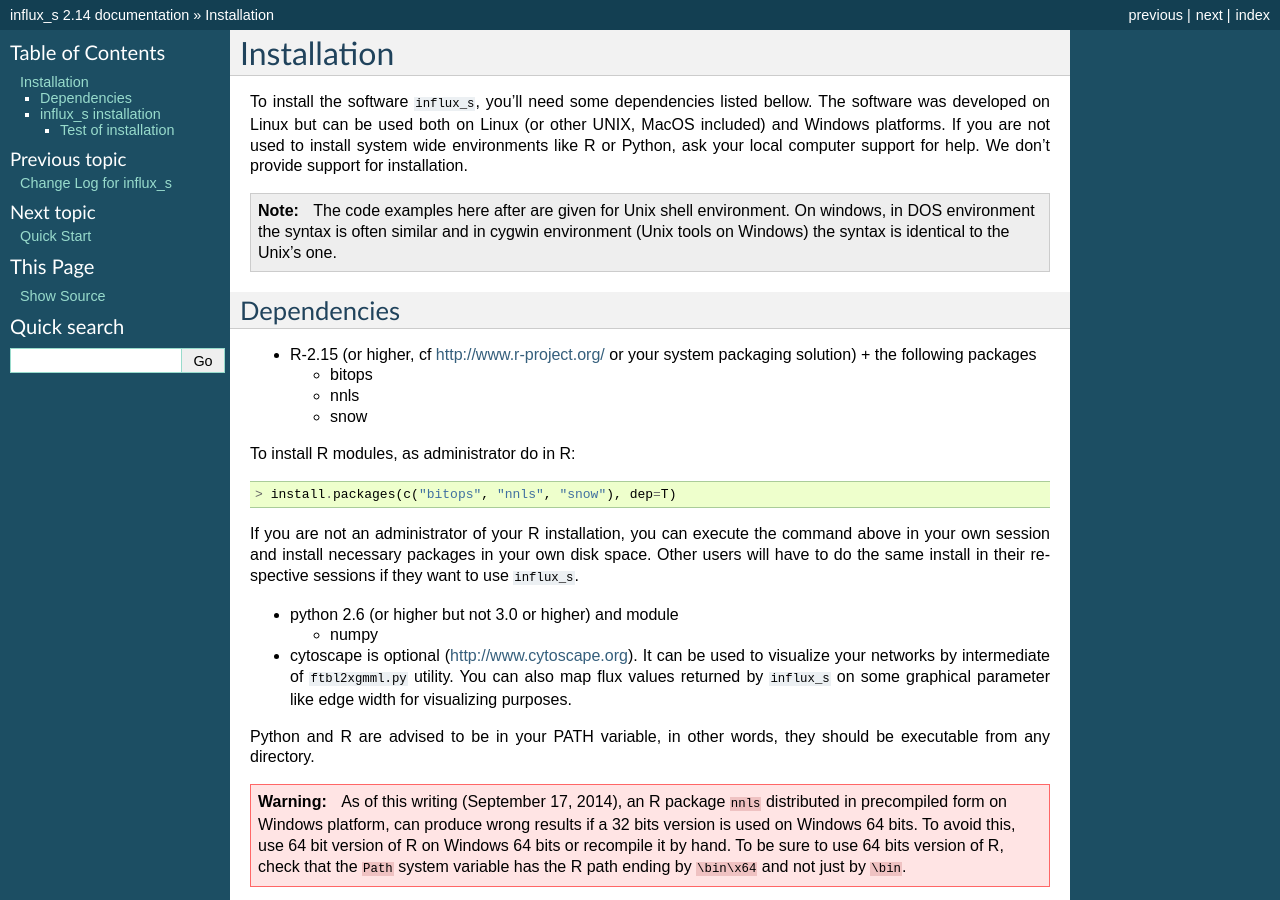
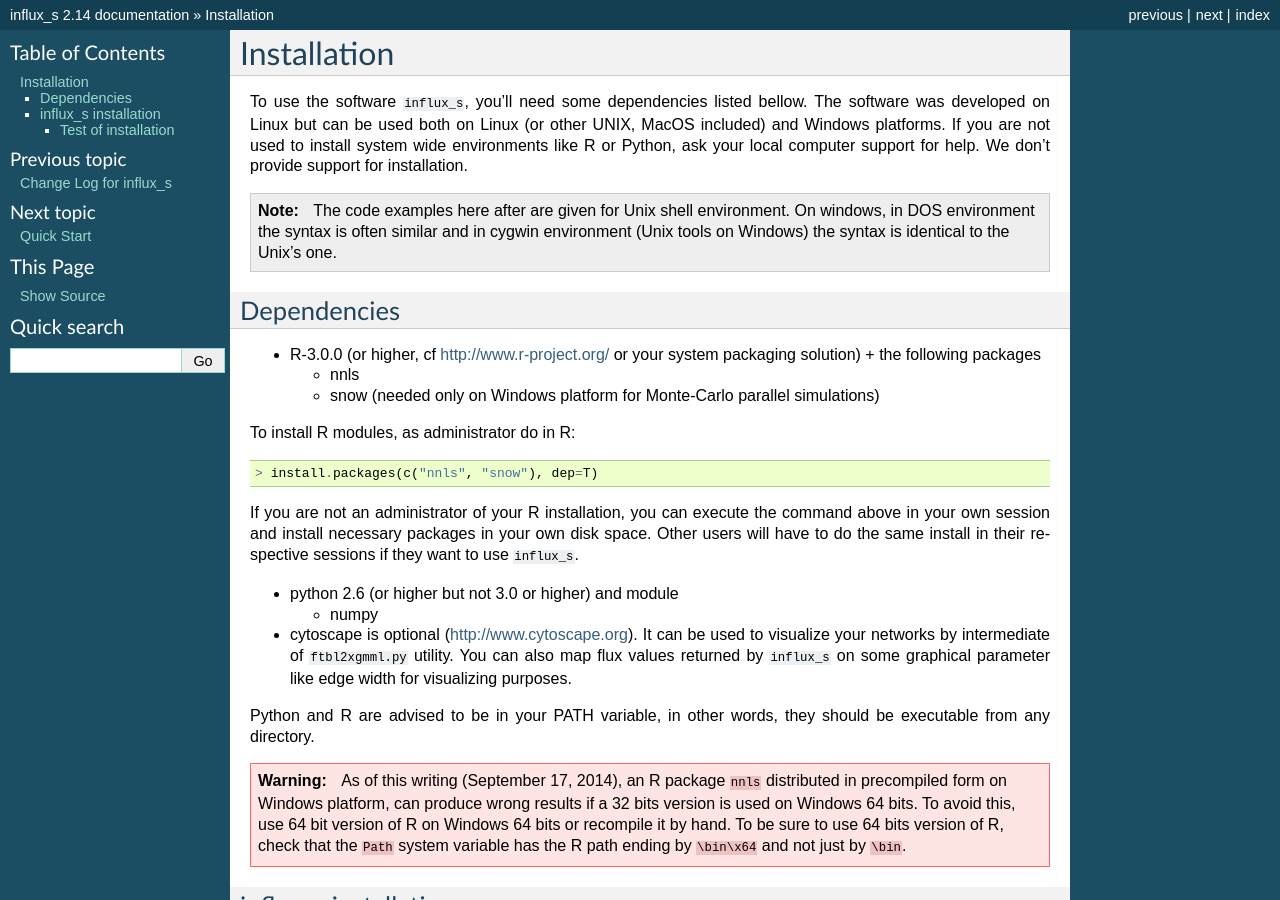
Before and after one commit to sgsokol/influx, a Sphinx documentation site: the page built from doc/install.rst, in a window 1280 px wide and 900 px high. Built offline with Sphinx 7.4.7, drawn with Linux system fonts in a browser that asks for light colours.

Commit message:
updated installation instructions (no more bitops for R-3.+)

```diff
--- a/doc/install.rst
+++ b/doc/install.rst
@@ -6,7 +6,7 @@
 Installation
 ============
 
-To install the software ``influx_s``, you'll need some
+To use the software ``influx_s``, you'll need some
 dependencies listed bellow. The software was developed on Linux
 but can be used both on Linux (or other UNIX, MacOS included) and Windows platforms.
 If you are not used to install system wide environments
@@ -22,15 +22,14 @@ support for help. We don't provide support for installation.
 Dependencies
 ------------
 
-- R-2.15 (or higher, cf http://www.r-project.org/ or your system packaging solution) + the following packages
+- R-3.0.0 (or higher, cf http://www.r-project.org/ or your system packaging solution) + the following packages
 
-  + bitops
   + nnls
-  + snow
+  + snow (needed only on Windows platform for Monte-Carlo parallel simulations)
 
 To install R modules, as administrator do in R::
 
- > install.packages(c("bitops", "nnls", "snow"), dep=T)
+ > install.packages(c("nnls", "snow"), dep=T)
 
 If you are not an administrator of your R installation, you can execute the command above in your own session and install necessary packages in your own disk space. Other users will have to do the same install in their respective sessions if they want to use ``influx_s``.
 
```
